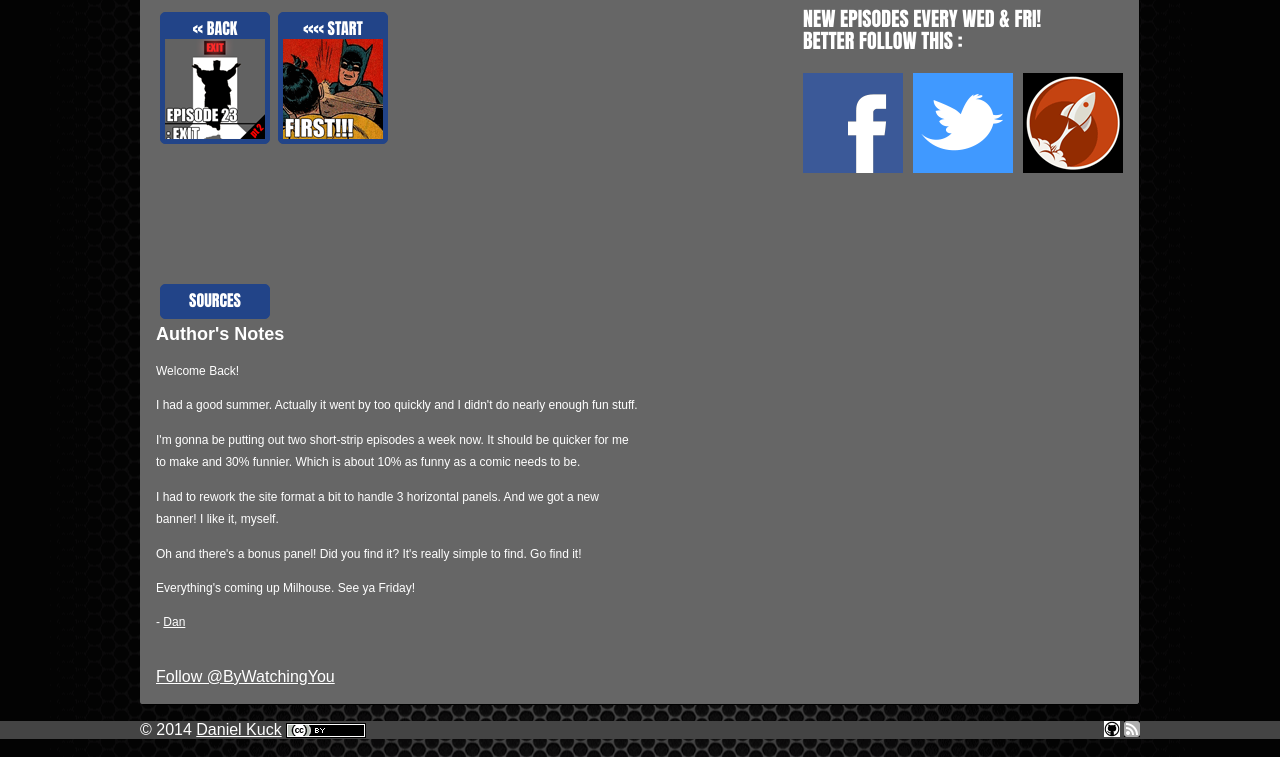
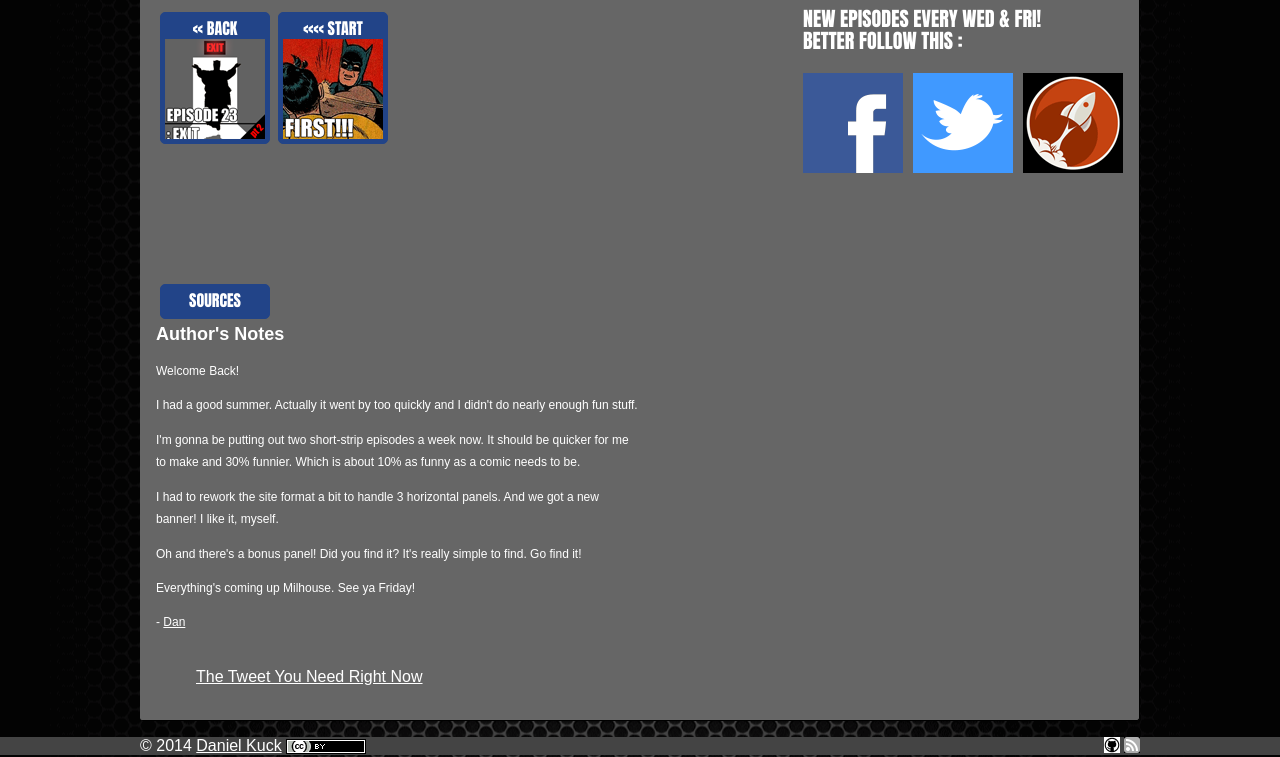
Before and after one commit to dankuck/by-watching-you, a Jekyll site: the page built from _posts/2015-10-21-ep201.md, in a window 1280 px wide and 900 px high, scrolled down 795 px, cut to the strip 143-900 px from the top of the window. Built offline with Jekyll 4.4.1, drawn with Linux system fonts in a browser that asks for light colours; comment, search, counter and statistics services are not loaded; part of the change alters nothing that is shown.

```diff
--- a/_posts/2015-10-21-ep201.md
+++ b/_posts/2015-10-21-ep201.md
@@ -19,7 +19,7 @@ sources:
   url: http://randomhoohaas.flyingomelette.com/rah/oneoff/batman2/eject.jpg
  -
   url: http://mediamilitia.com/thought-and-speech-bubbles-pack-104-free-vectors-and-images/
-twitter_url:
+twitter_url: https://twitter.com/ByWatchingYou/status/656832131600130048
 draft:
 authors_notes: notes-ep2x01.html
 bonus: "/assets/ep2/ep02x01_bonus.png"
```
